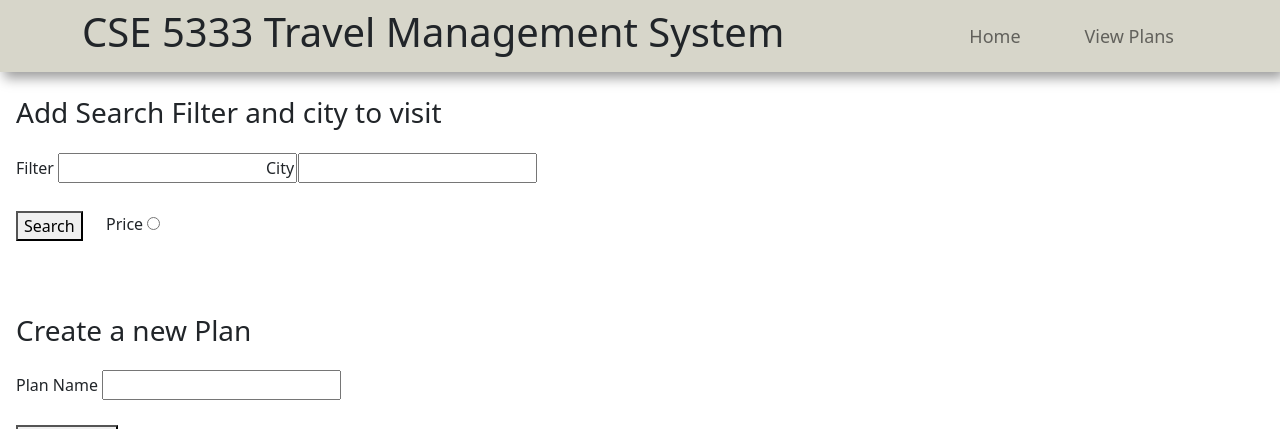
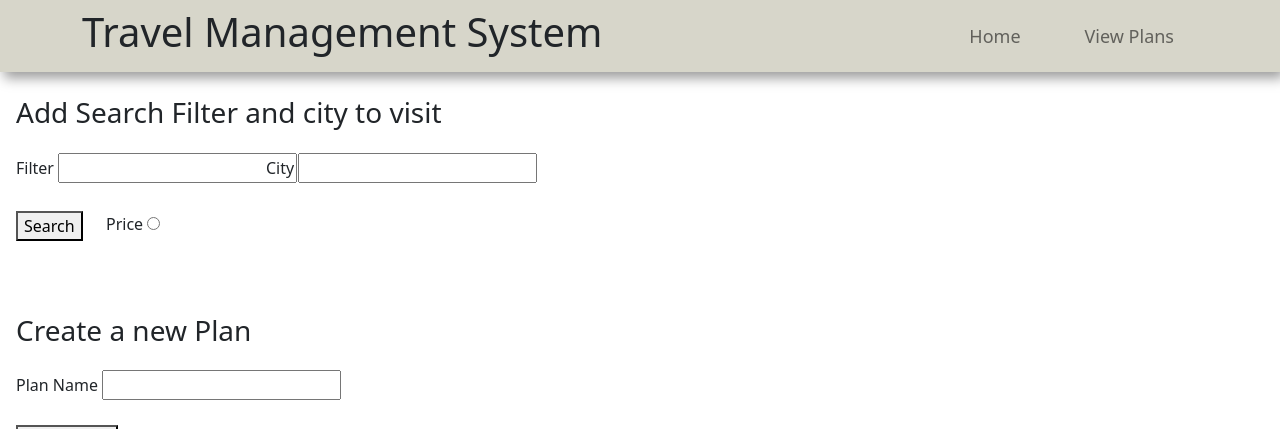
Before and after one commit to RushikeshBhagat/Collaborative-travel-management-system, a Flask app: page / in a window 1280 px wide; the page is wider, and only the part inside the window is pictured. Shown: the top 429 px of that part. Run offline with Flask 2, Linux system fonts and the light colour scheme.

Commit message:
Update index.html

```diff
--- a/templates/index.html
+++ b/templates/index.html
@@ -14,20 +14,11 @@
     />
   </head>
   <body>
-    <!--  <nav>
-      <h1>Collaborative Travel Management System</h1>
-      <ul>
-        <li><a class="navbar-brand" href="{{url_for('index')}}">Home</a></li>
-        <li>
-          <a class="navbar-brand" href="{{url_for('viewPlan')}}">View Plans</a>
-        </li>
-      </ul>
-    </nav> -->
 
     <nav class="navbar navbar-expand-sm navbar-light" id="neubar">
       <div class="container">
         <div class="collapse navbar-collapse" id="navbarNavDropdown">
-          <h1>CSE 5333 Travel Management System</h1>
+          <h1> Travel Management System</h1>
           <ul class="navbar-nav ms-auto">
             <li class="nav-item">
               <a class="nav-link mx-2" href="{{url_for('index')}}">Home</a>
```
